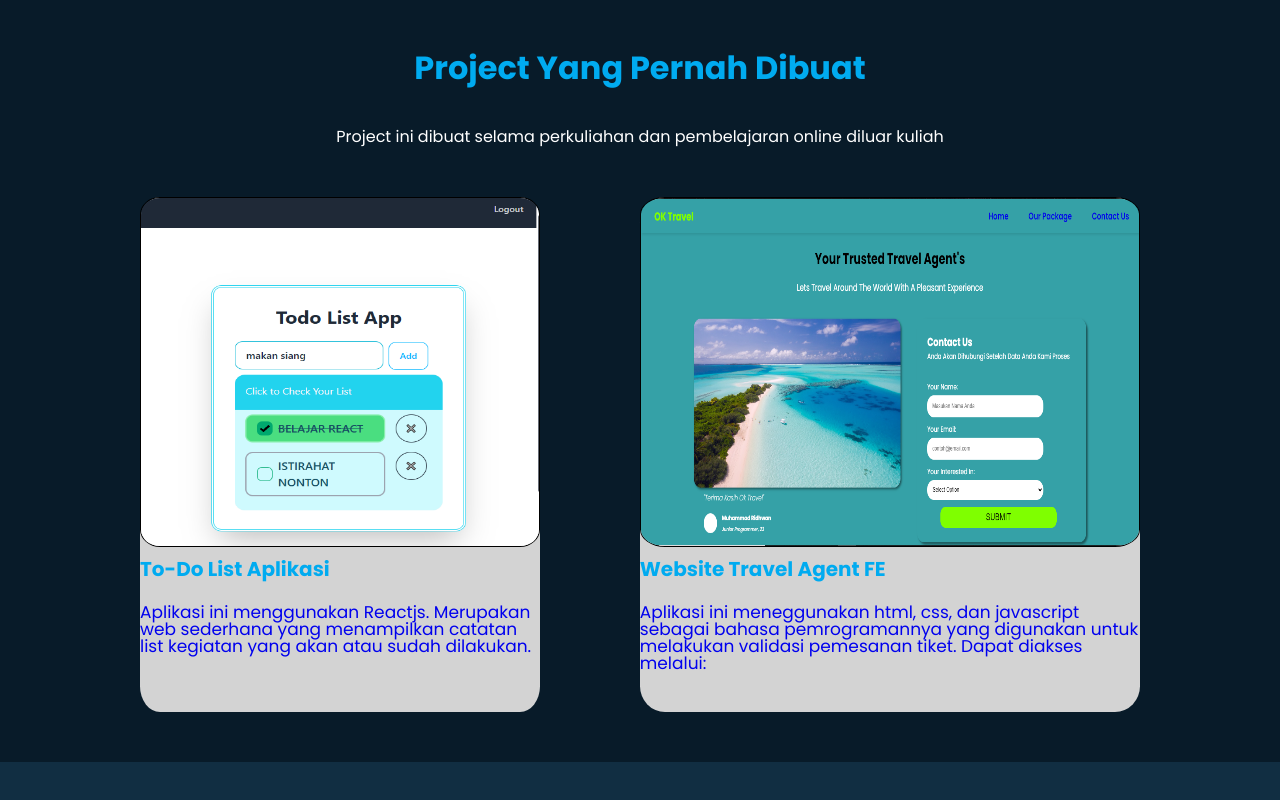
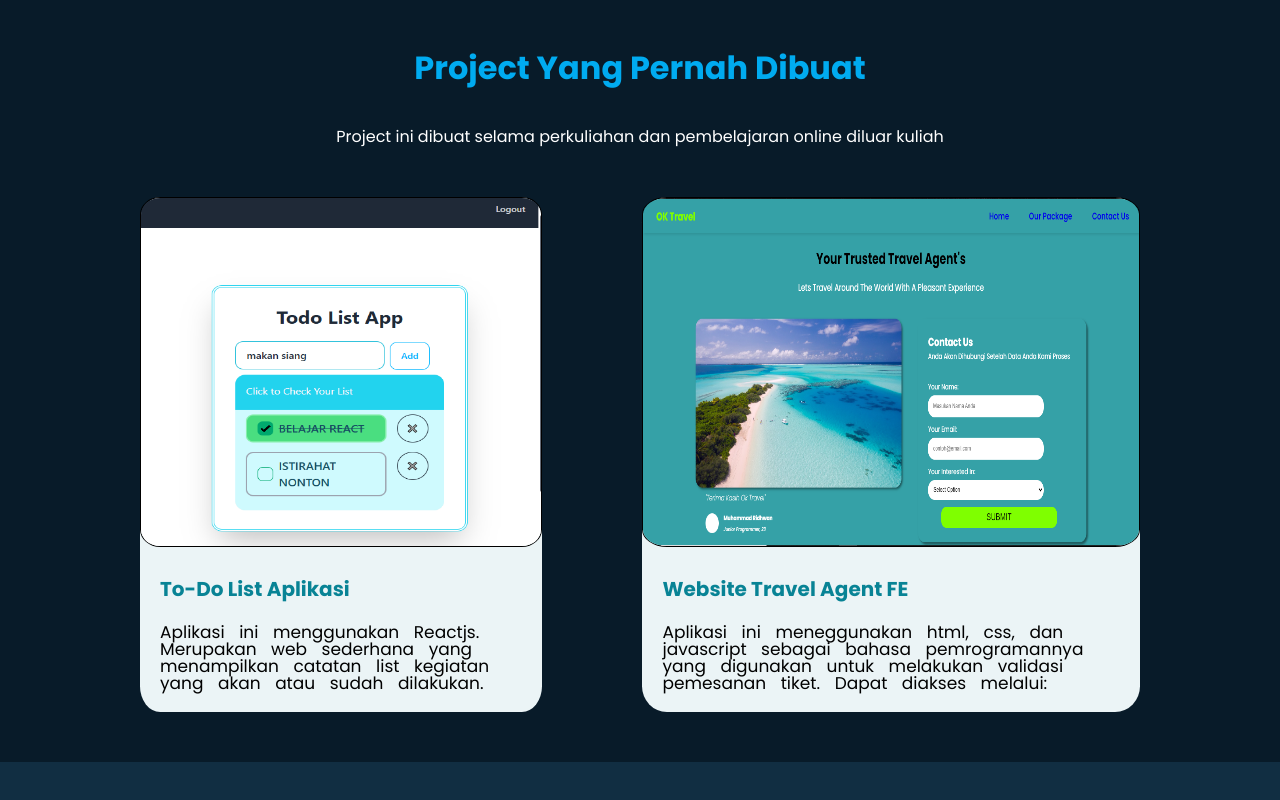
Before and after one commit to Kuroboy/portofolio, a plain HTML site: page index.html in a window 1280 px wide. Shown: the part 1944-2744 px from the top of the page. Drawn offline with nearby package versions, Linux system fonts and the light colour scheme.

Commit message:
Update style.css

```diff
--- a/style.css
+++ b/style.css
@@ -70,6 +70,7 @@
 .home-content{
     max-width: 600px;
     z-index: 99;
+    margin-top: 40px;
 }
 
 .home-content h1{
@@ -319,7 +320,7 @@ span{
 
 }
 .main-content{
-    background: #d3d3d3;
+    background: #ebf4f6;
     color: #112e42;
     transition: transform .3s ease;
     border-radius: 5%;
@@ -339,12 +340,15 @@ span{
 .main-content h3{
     font-size: 20px;
     font-weight: 700;
-    color: #00abf0;
+    color: #088395;
+    margin: 20px 20px;
 }
 .main-content p{
     font-size: 17px;
-    margin: 20px 0 40px;
+    margin: 20px 20px;
     line-height: 1;
+    color: black;
+    word-spacing: 10px;
 }
 @media (max-width: 768px) {
     .porto-content {
```
